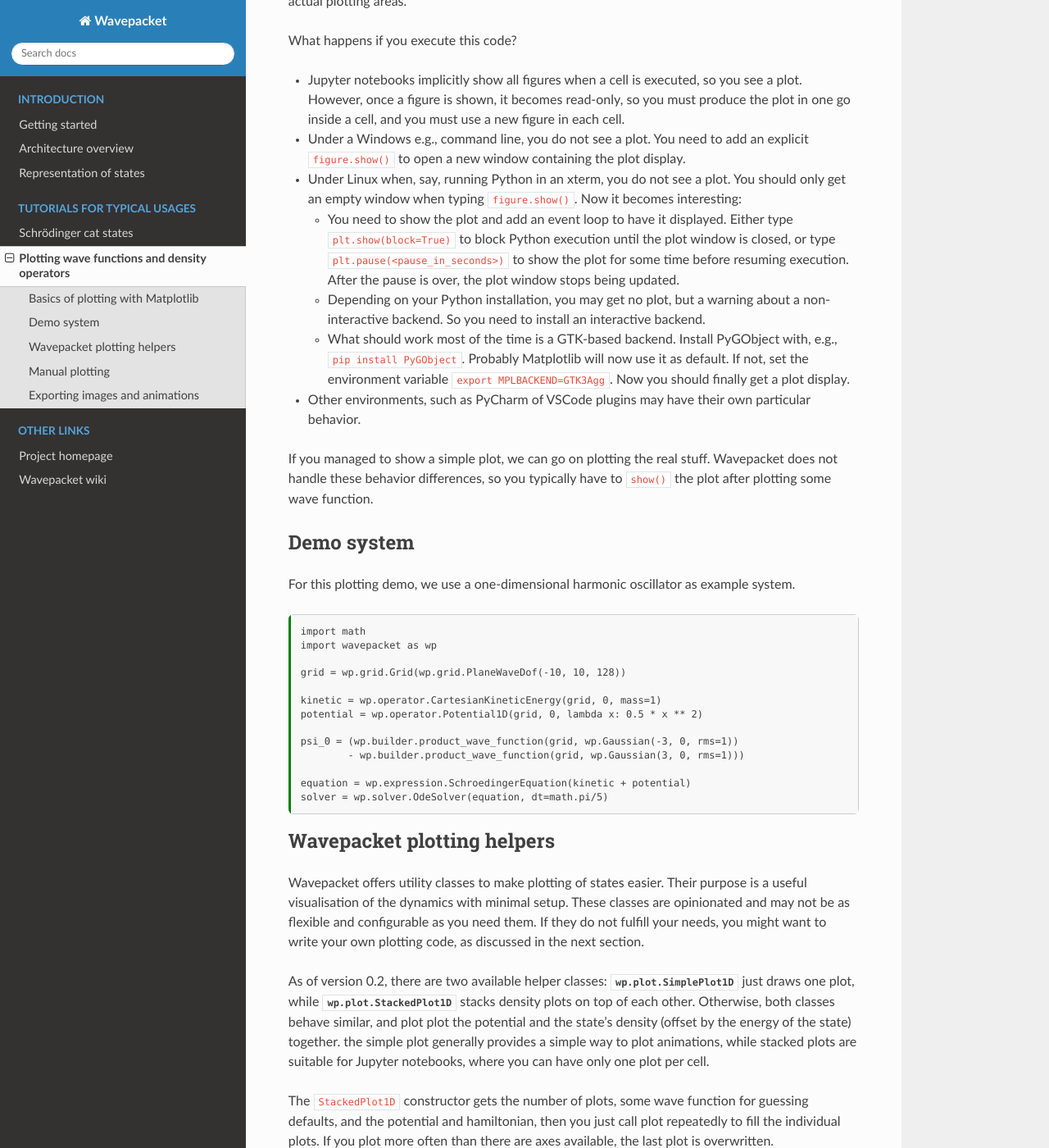
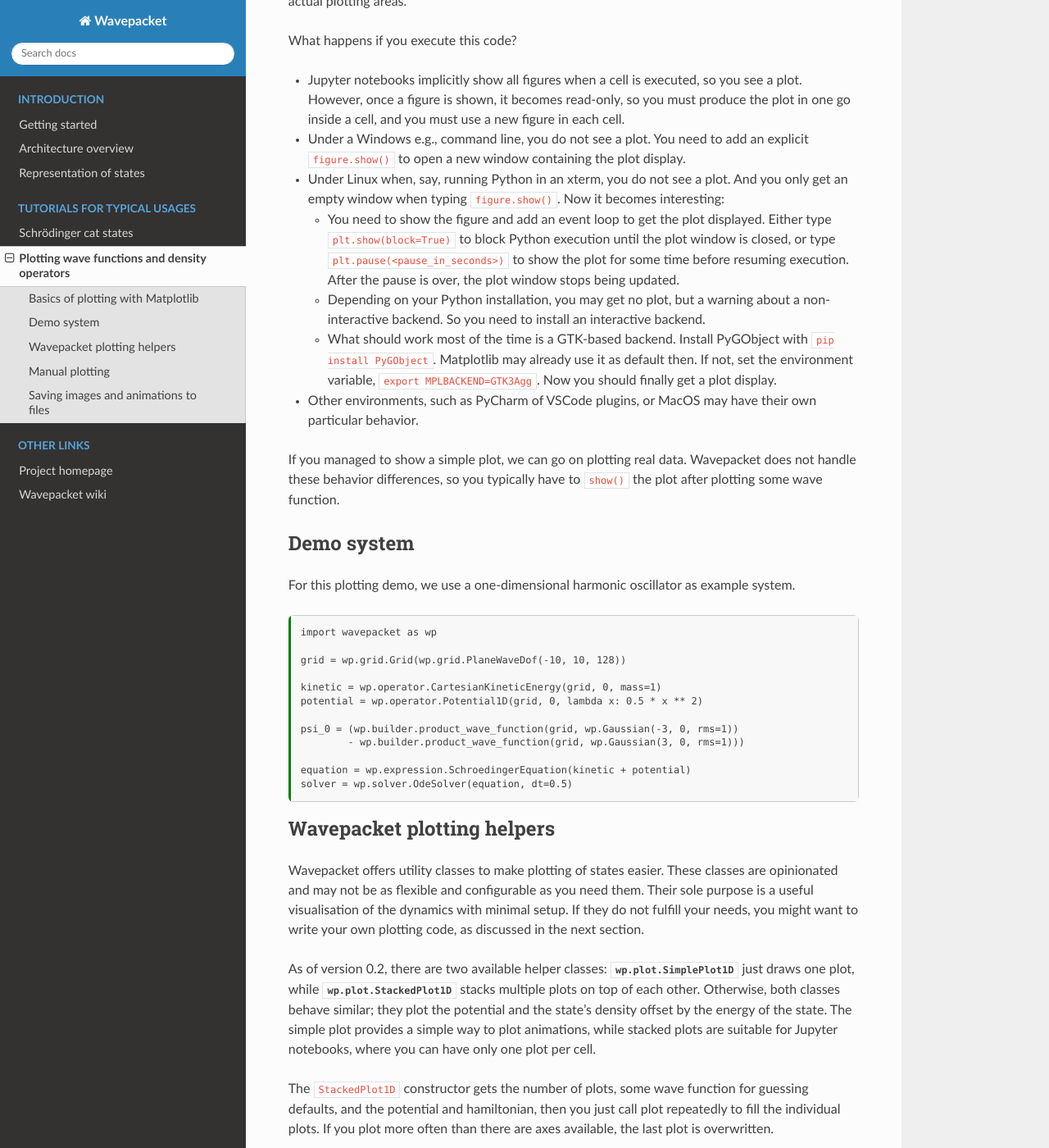
Before and after one commit to ulflor/wavepacket, a Sphinx documentation site: the page built from doc/tutorials/plotting.md, in a window 1280 px wide and 1400 px high, scrolled down 576 px. Shown: the whole window at 82% size. Built offline with Sphinx 7.4.7 and the Read the Docs theme 3.1.0, drawn with Linux system fonts in a browser that asks for light colours; formulas are drawn with MathJax 3; pages that are not in the unit, such as notebooks, are missing from menus; some of the changed text lies outside the part shown.

Commit message:
#22 Minor fixes to the plotting tutorial
Used another time step to make time evolution less symmetric.
Minor rewording; removed some distracting output from the first code
block

````diff
--- a/doc/tutorials/plotting.md
+++ b/doc/tutorials/plotting.md
@@ -8,13 +8,13 @@ kernelspec:
 
 # Plotting wave functions and density operators
 
-This tutorial teaches some basics about plotting Wavepacket states.
+This tutorial teaches some basics about plotting quantum states in Wavepacket.
 
 ## Basics of plotting with Matplotlib
 
 The standard for plotting under Python is Matplotlib, see `https://matplotlib.org` for the full documentation.
 However, while Matplotlib is powerful and flexible, it does not behave uniformly in all environments.
-Hence, before we plot any wave function, we should manage to plot a simple line first.
+Before we plot any wave function, we should therefore get a simple line plotted first.
 
 Consider the following code
 
@@ -22,7 +22,7 @@ Consider the following code
 import matplotlib.pyplot as plt
 
 figure, axes = plt.subplots()
-axes.plot([1, 2, 3], [1, 2, 3])
+axes.plot([1, 2, 3], [1, 2, 3]);
 ```
 
 A figure is a widget on which things can be drawn and can contain one or more axes, which are the actual plotting
@@ -36,20 +36,20 @@ What happens if you execute this code?
 * Under a Windows e.g., command line, you do not see a plot.
   You need to add an explicit `figure.show()` to open a new window containing the plot display.
 * Under Linux when, say, running Python in an xterm, you do not see a plot.
-  You should only get an empty window when typing `figure.show()`.
+  And you only get an empty window when typing `figure.show()`.
   Now it becomes interesting:
-    * You need to show the plot and add an event loop to have it displayed.
+    * You need to show the figure and add an event loop to get the plot displayed.
       Either type `plt.show(block=True)` to block Python execution until the plot window is closed,
       or type `plt.pause(<pause_in_seconds>)` to show the plot for some time before resuming execution.
       After the pause is over, the plot window stops being updated.
     * Depending on your Python installation, you may get no plot, but a warning about a non-interactive backend.
       So you need to install an interactive backend.
     * What should work most of the time is a GTK-based backend.
-      Install PyGObject with, e.g., `pip install PyGObject`. Probably Matplotlib will now use it as default.
-      If not, set the environment variable `export MPLBACKEND=GTK3Agg`. Now you should finally get a plot display.
-* Other environments, such as PyCharm of VSCode plugins may have their own particular behavior.
+      Install PyGObject with `pip install PyGObject`. Matplotlib may already use it as default then.
+      If not, set the environment variable, `export MPLBACKEND=GTK3Agg`. Now you should finally get a plot display.
+* Other environments, such as PyCharm of VSCode plugins, or MacOS may have their own particular behavior.
 
-If you managed to show a simple plot, we can go on plotting the real stuff.
+If you managed to show a simple plot, we can go on plotting real data.
 Wavepacket does not handle these behavior differences, so you typically have to `show()` the plot
 after plotting some wave function.
 
@@ -58,7 +58,6 @@ after plotting some wave function.
 For this plotting demo, we use a one-dimensional harmonic oscillator as example system.
 
 ```{code-cell}
-import math
 import wavepacket as wp
 
 grid = wp.grid.Grid(wp.grid.PlaneWaveDof(-10, 10, 128))
@@ -70,21 +69,21 @@ psi_0 = (wp.builder.product_wave_function(grid, wp.Gaussian(-3, 0, rms=1))
         - wp.builder.product_wave_function(grid, wp.Gaussian(3, 0, rms=1)))
 
 equation = wp.expression.SchroedingerEquation(kinetic + potential)
-solver = wp.solver.OdeSolver(equation, dt=math.pi/5)
+solver = wp.solver.OdeSolver(equation, dt=0.5)
 ```
 
 ## Wavepacket plotting helpers
 
 Wavepacket offers utility classes to make plotting of states easier.
-Their purpose is a useful visualisation of the dynamics with minimal setup.
 These classes are opinionated and may not be as flexible and configurable as you need them.
+Their sole purpose is a useful visualisation of the dynamics with minimal setup.
 If they do not fulfill your needs, you might want to write your own plotting code, as discussed in the next section.
 
 As of version 0.2, there are two available helper classes: {py:class}`wp.plot.SimplePlot1D` just draws one plot,
-while {py:class}`wp.plot.StackedPlot1D` stacks density plots on top of each other.
-Otherwise, both classes behave similar, and plot plot the potential and the state's density
-(offset by the energy of the state) together.
-the simple plot generally provides a simple way to plot animations, while stacked plots are suitable for
+while {py:class}`wp.plot.StackedPlot1D` stacks multiple plots on top of each other.
+Otherwise, both classes behave similar; they plot the potential and the state's density
+offset by the energy of the state.
+The simple plot provides a simple way to plot animations, while stacked plots are suitable for
 Jupyter notebooks, where you can have only one plot per cell.
 
 The `StackedPlot1D` constructor gets the number of plots, some wave function for guessing defaults, and the
@@ -102,17 +101,17 @@ for t, psi in solver.propagate(psi_0, t0=0.0, num_steps=5):
 ```
 
 In the example here, we have reduced the density scale (density to energy units), to fit the large spikes on the plot.
-Further customization includes `stacked_plot.ylim`, which gives the lower and upper range of the y (energy) axis,
-or the same for the x-axis.
+Further customization options are `stacked_plot.ylim`, which gives the lower and upper range of the y (energy) axis,
+and the same for the x-axis.
 
 For `SimplePlot1D`, you do not supply the number of plots, otherwise the behavior is similar.
 We will use them further below to demonstrate animations from plots.
 
 ## Manual plotting
 
-You need to write your own plotting functions if, for example, the default functionality does not cover your use case,
-or you need a specific styling for your publication. This requires deeper access and familiarity with
-Wavepacket data structures, but is well-supported.
+You need to write your own plotting functions if the default functionality does not cover your use case,
+or if you need a specific styling, for example for a publication. Doing so is well supported, but
+requires deeper access and familiarity with Wavepacket data structures.
 
 As an example, let us assume you want to plot the density in the plane-wave expansion (the FBR).
 Ideally, you write a plot function first.
@@ -150,7 +149,7 @@ plot_in_fbr(psi_0)
 Of course, you can go ahead and plot further states, we only skip this here because this code is executed in a Notebook.
 Outside of notebooks, you could recycle the figure and use, e.g., `plt.pause(1)`, to make a crude animation.
 
-## Exporting images and animations
+## Saving images and animations to files
 
 To save an image, you can call `figure.savefig()`.
 As an example, we can save our stacked plot with
@@ -159,16 +158,17 @@ As an example, we can save our stacked plot with
 stacked_plot.figure.savefig(f"harmonic_oscillator_stacked.png")
 ```
 
-The figure is saved directly from the plotting data;
-it works without showing the plot, and even without an interactive backend.
+The figure is saved directly from the plotting data without showing the plot,
+therefore you do not even need an interactive backend.
 
 As mentioned before, you can create crude animations outside of Jupyter notebooks by calling `plt.pause(1)`.
 This shows the plot and blocks the execution of the Python script for one second.
-The `matplot.animation` package offers better approaches, but at some point you want to export animations.
-That is, you want to create something sharable that shows, for example, the time evolution of a wave function.
+The `matplot.animation` package offers orhter approaches that we will skip here.
+At some point, however, showing the animation is not enough,
+you want to save it for further processing or demonstration.
 
 For animation export, you create a writer, start saving, and then plot and grab the individual frames.
-Again, you do not need to show the plot.
+Again, you do not need to show the plot, or even an interactive backend.
 Because stacked plots are not terribly useful for animations, you should use a simple plot here
 
 ```{code-cell}
````
Also changed, not shown: other parts of doc/tutorials/plotting.md (+2 -2 lines).
